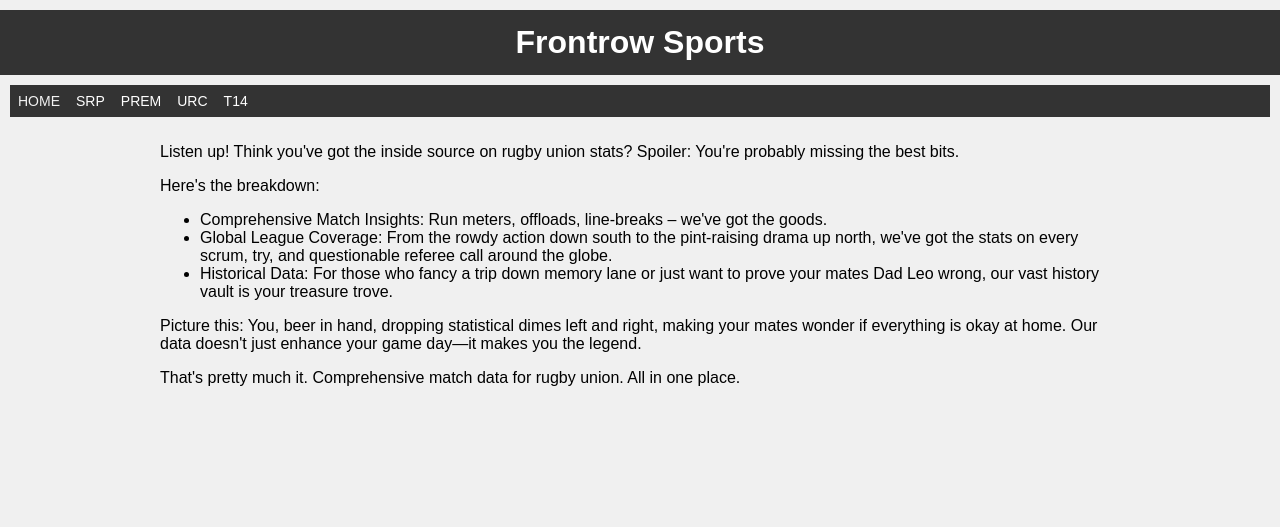
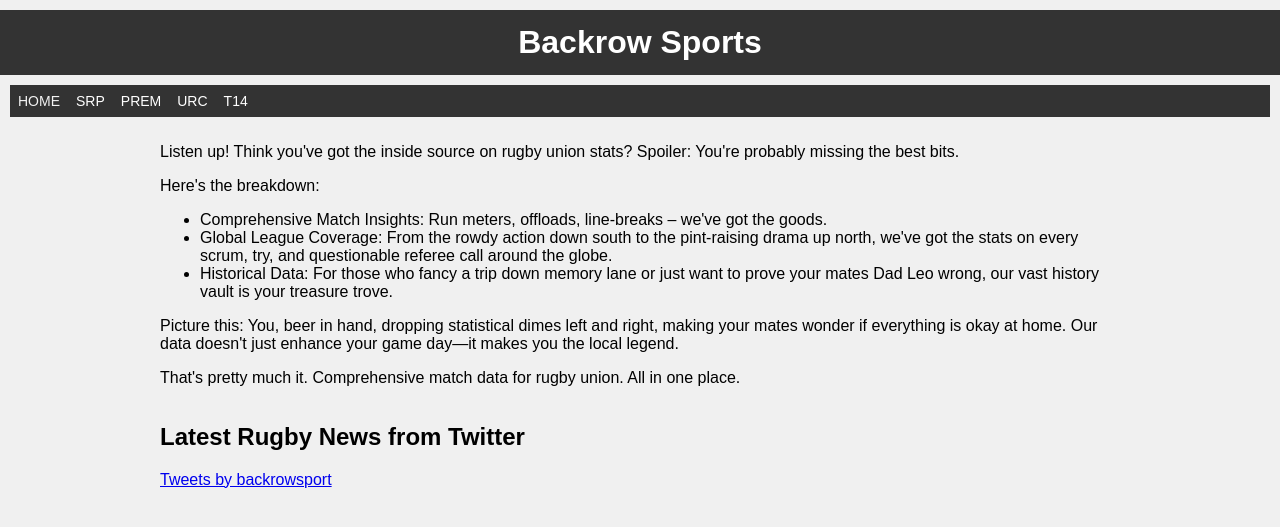
Before and after one commit to ssmeaton/backrowsports, a Flask app: page / in a window 1280 px wide. Shown: the top 527 px of the page. Run offline with Flask 3, Linux system fonts and the light colour scheme; some libraries are stand-ins or nearby versions.

Commit message:
name update

```diff
--- a/static/styles.css
+++ b/static/styles.css
@@ -29,6 +29,12 @@ div {
 }
 
 .content-container {
+    margin: 0 auto;
+    max-width: 75%; /* You can adjust this as needed */
+    overflow-x: auto;
+}
+
+.news-container {
     margin: 0 auto;
     max-width: 75%; /* You can adjust this as needed */
     overflow-x: auto;
--- a/templates/PREM23_PlayerSeasonOverview.html
+++ b/templates/PREM23_PlayerSeasonOverview.html
@@ -1,7 +1,7 @@
 <!DOCTYPE html>
 <html>
     <head>
-        <title>Frontrow Sports</title>
+        <title>Backrow Sports</title>
         <link rel="stylesheet" href="{{ url_for('static', filename='styles.css') }}">
         <!-- DataTables CSS -->
         <link rel="stylesheet" type="text/css" href="https://cdn.datatables.net/1.11.4/css/jquery.dataTables.css">
@@ -17,7 +17,7 @@
 
     <body>
         <a href="{{ url_for('home') }}" class="homepage-link">
-            <h1>Frontrow Sports</h1>
+            <h1>Backrow Sports</h1>
         </a>
 
         <div class="navbar">
--- a/templates/PREM23_TeamSeasonOverview.html
+++ b/templates/PREM23_TeamSeasonOverview.html
@@ -1,7 +1,7 @@
 <!DOCTYPE html>
 <html>
     <head>
-        <title>Frontrow Sports</title>
+        <title>Backrow Sports</title>
         <link rel="stylesheet" href="{{ url_for('static', filename='styles.css') }}">
         <!-- DataTables CSS -->
         <link rel="stylesheet" type="text/css" href="https://cdn.datatables.net/1.11.4/css/jquery.dataTables.css">
@@ -17,7 +17,7 @@
 
     <body>
         <a href="{{ url_for('home') }}" class="homepage-link">
-            <h1>Frontrow Sports</h1>
+            <h1>Backrow Sports</h1>
         </a>
 
         <div class="navbar">
--- a/templates/SRP23_PlayerSeasonOverview.html
+++ b/templates/SRP23_PlayerSeasonOverview.html
@@ -1,7 +1,7 @@
 <!DOCTYPE html>
 <html>
     <head>
-        <title>Frontrow Sports</title>
+        <title>Backrow Sports</title>
         <link rel="stylesheet" href="{{ url_for('static', filename='styles.css') }}">
         <!-- DataTables CSS -->
         <link rel="stylesheet" type="text/css" href="https://cdn.datatables.net/1.11.4/css/jquery.dataTables.css">
@@ -17,7 +17,7 @@
 
     <body>
         <a href="{{ url_for('home') }}" class="homepage-link">
-            <h1>Frontrow Sports</h1>
+            <h1>Backrow Sports</h1>
         </a>
 
         <div class="navbar">
--- a/templates/SRP23_TeamSeasonOverview.html
+++ b/templates/SRP23_TeamSeasonOverview.html
@@ -1,7 +1,7 @@
 <!DOCTYPE html>
 <html>
     <head>
-        <title>Frontrow Sports</title>
+        <title>Backrow Sports</title>
         <link rel="stylesheet" href="{{ url_for('static', filename='styles.css') }}">
         <!-- DataTables CSS -->
         <link rel="stylesheet" type="text/css" href="https://cdn.datatables.net/1.11.4/css/jquery.dataTables.css">
@@ -17,7 +17,7 @@
 
     <body>
         <a href="{{ url_for('home') }}" class="homepage-link">
-            <h1>Frontrow Sports</h1>
+            <h1>Backrow Sports</h1>
         </a>
 
         <div class="navbar">
--- a/templates/T1423_PlayerSeasonOverview.html
+++ b/templates/T1423_PlayerSeasonOverview.html
@@ -1,7 +1,7 @@
 <!DOCTYPE html>
 <html>
     <head>
-        <title>Frontrow Sports</title>
+        <title>Backrow Sports</title>
         <link rel="stylesheet" href="{{ url_for('static', filename='styles.css') }}">
         <!-- DataTables CSS -->
         <link rel="stylesheet" type="text/css" href="https://cdn.datatables.net/1.11.4/css/jquery.dataTables.css">
@@ -17,7 +17,7 @@
 
     <body>
         <a href="{{ url_for('home') }}" class="homepage-link">
-            <h1>Frontrow Sports</h1>
+            <h1>Backrow Sports</h1>
         </a>
 
         <div class="navbar">
--- a/templates/T1423_TeamSeasonOverview.html
+++ b/templates/T1423_TeamSeasonOverview.html
@@ -1,7 +1,7 @@
 <!DOCTYPE html>
 <html>
     <head>
-        <title>Frontrow Sports</title>
+        <title>Backrow Sports</title>
         <link rel="stylesheet" href="{{ url_for('static', filename='styles.css') }}">
         <!-- DataTables CSS -->
         <link rel="stylesheet" type="text/css" href="https://cdn.datatables.net/1.11.4/css/jquery.dataTables.css">
@@ -17,7 +17,7 @@
 
     <body>
         <a href="{{ url_for('home') }}" class="homepage-link">
-            <h1>Frontrow Sports</h1>
+            <h1>Backrow Sports</h1>
         </a>
 
         <div class="navbar">
--- a/templates/URC23_PlayerSeasonOverview.html
+++ b/templates/URC23_PlayerSeasonOverview.html
@@ -1,7 +1,7 @@
 <!DOCTYPE html>
 <html>
     <head>
-        <title>Frontrow Sports</title>
+        <title>Backrow Sports</title>
         <link rel="stylesheet" href="{{ url_for('static', filename='styles.css') }}">
         <!-- DataTables CSS -->
         <link rel="stylesheet" type="text/css" href="https://cdn.datatables.net/1.11.4/css/jquery.dataTables.css">
@@ -17,7 +17,7 @@
 
     <body>
         <a href="{{ url_for('home') }}" class="homepage-link">
-            <h1>Frontrow Sports</h1>
+            <h1>Backrow Sports</h1>
         </a>
 
         <div class="navbar">
--- a/templates/URC23_TeamSeasonOverview.html
+++ b/templates/URC23_TeamSeasonOverview.html
@@ -1,7 +1,7 @@
 <!DOCTYPE html>
 <html>
     <head>
-        <title>Frontrow Sports</title>
+        <title>Backrow Sports</title>
         <link rel="stylesheet" href="{{ url_for('static', filename='styles.css') }}">
         <!-- DataTables CSS -->
         <link rel="stylesheet" type="text/css" href="https://cdn.datatables.net/1.11.4/css/jquery.dataTables.css">
@@ -17,7 +17,7 @@
 
     <body>
         <a href="{{ url_for('home') }}" class="homepage-link">
-            <h1>Frontrow Sports</h1>
+            <h1>Backrow Sports</h1>
         </a>
 
         <div class="navbar">
--- a/templates/home.html
+++ b/templates/home.html
@@ -1,7 +1,7 @@
 <!DOCTYPE html>
 <html>
     <head>
-        <title>Frontrow Sports</title>
+        <title>Backrow Sports</title>
         <link rel="stylesheet" href="{{ url_for('static', filename='styles.css') }}">
         <!-- DataTables CSS -->
         <link rel="stylesheet" type="text/css" href="https://cdn.datatables.net/1.11.4/css/jquery.dataTables.css">
@@ -17,7 +17,7 @@
 
     <body>
         <a href="{{ url_for('home') }}" class="homepage-link">
-            <h1>Frontrow Sports</h1>
+            <h1>Backrow Sports</h1>
         </a>
 
         <div class="navbar">
@@ -132,12 +132,18 @@
                 </ul>
             </p>
             <p>
-                Picture this: You, beer in hand, dropping statistical dimes left and right, making your mates wonder if everything is okay at home. Our data doesn't just enhance your game day—it makes you the legend.
+                Picture this: You, beer in hand, dropping statistical dimes left and right, making your mates wonder if everything is okay at home. Our data doesn't just enhance your game day—it makes you the local legend.
             </p>
             <p>
                 That's pretty much it. Comprehensive match data for rugby union. All in one place.
             </p>
         </div>
 
+        <div class="news-container">
+            <h2>Latest Rugby News from Twitter</h2>
+            <a class="twitter-timeline" data-width="1200" href="https://twitter.com/backrowsport?ref_src=twsrc%5Etfw">Tweets by backrowsport</a>
+            <script async src="https://platform.twitter.com/widgets.js" charset="utf-8"></script>
+        </div>
+
     </body>
 </html>
```
